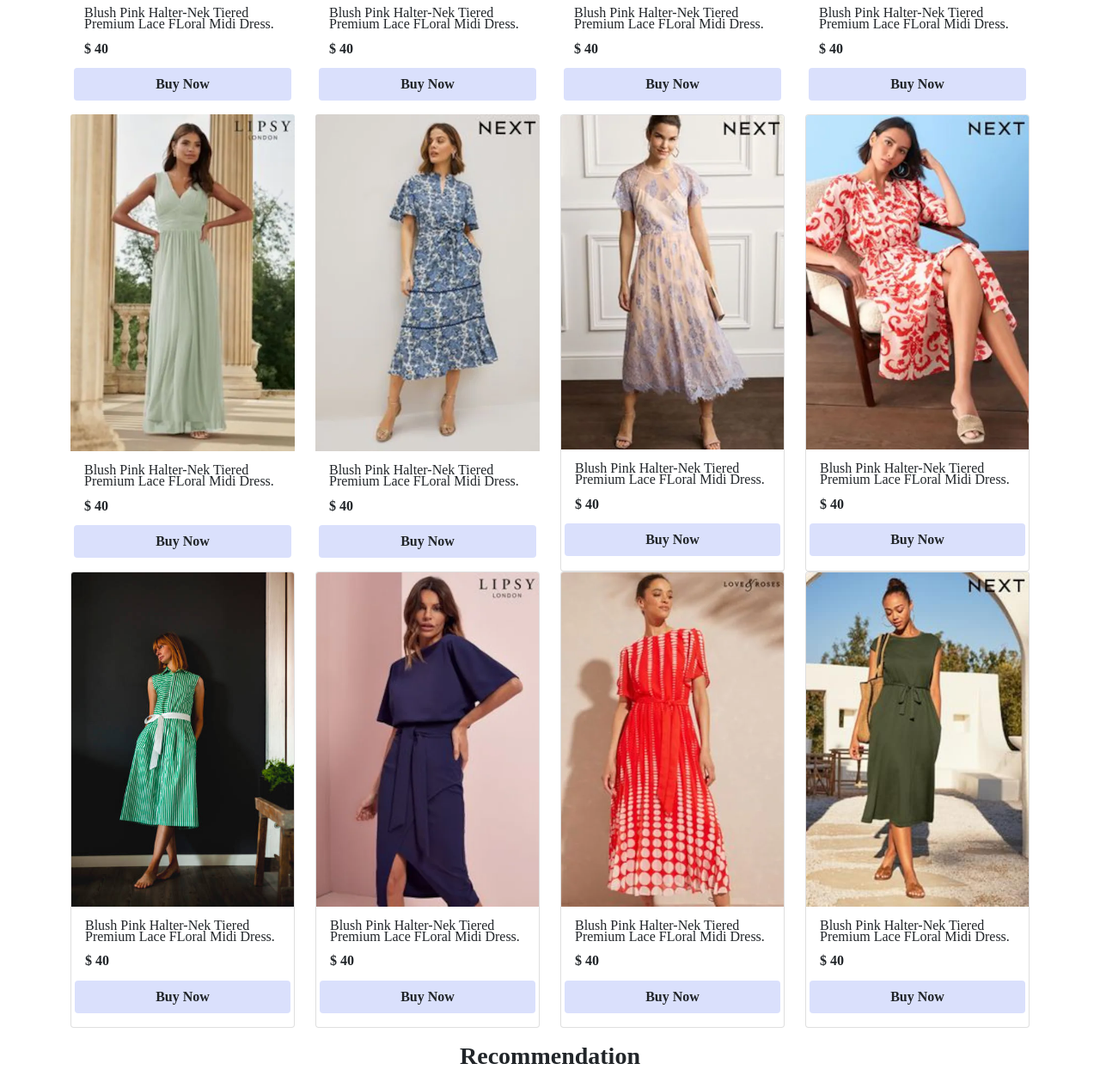
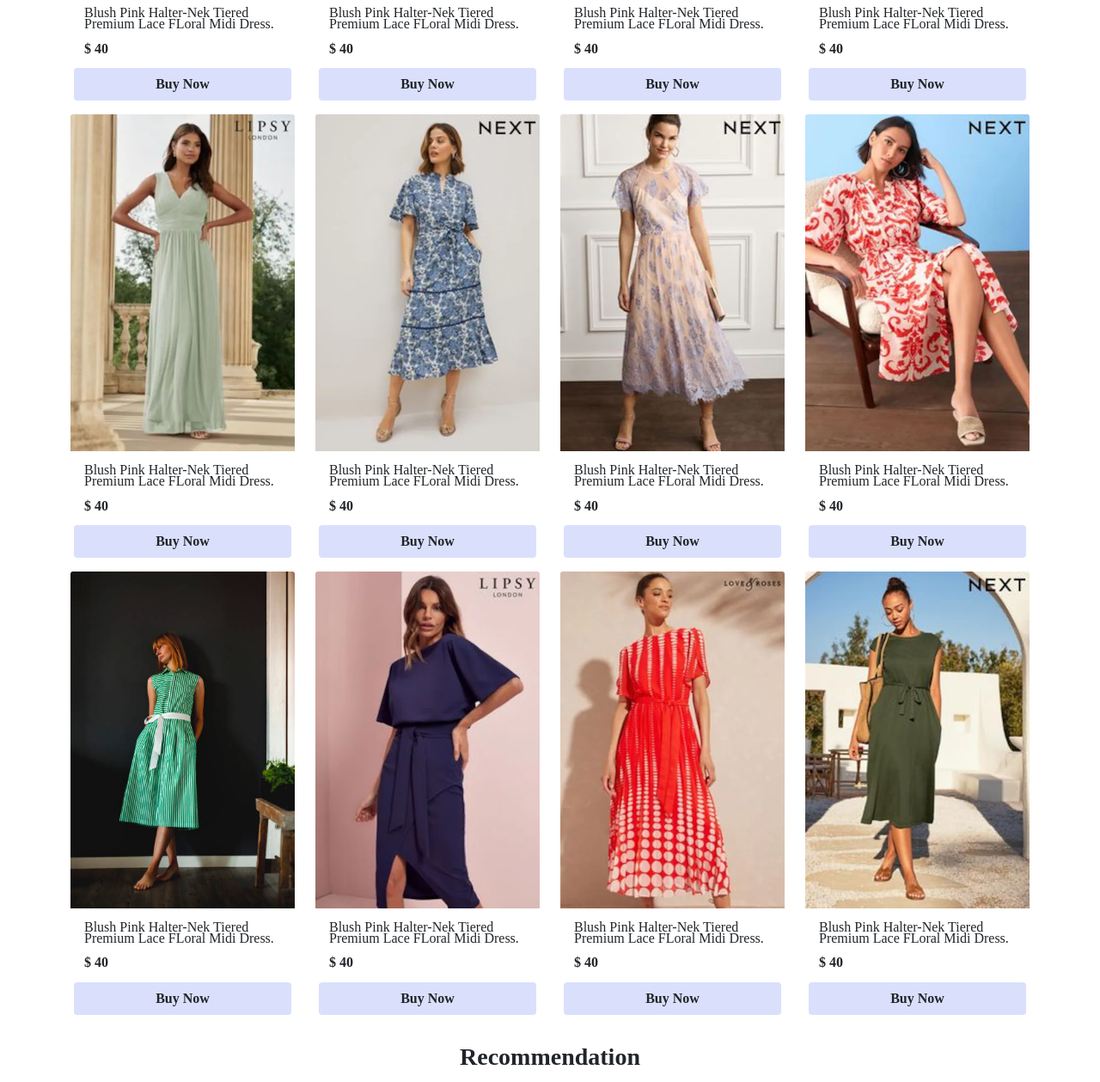
Before and after one commit to InaQureshi/Ina-Boutique, a plain HTML site: page Dresses.html in a window 1280 px wide. Shown: the part 1080-2339 px from the top of the page at 86% size. Drawn offline with nearby package versions, Linux system fonts and the light colour scheme.

Commit message:
Dresses Updated

```diff
--- a/Dresses.html
+++ b/Dresses.html
@@ -229,7 +229,7 @@
           <!-- Third column -->
 
           <div class="col-md-3">
-            <div class="card b">
+            <div class="card border-0">
               <img
                 src="images/Dresses/Light Peach Pink Floral Lace High Neck Short Sleeve Midi Dress.jpeg"
                 class="card-img-top"
@@ -254,7 +254,7 @@
           <!-- Fourth coloumn -->
 
           <div class="col-md-3">
-            <div class="card">
+            <div class="card border-0">
               <img
                 src="images/Dresses/Red-White 100per Cotton Midi Shirt Dress.jpeg"
                 class="card-img-top"
@@ -281,7 +281,7 @@
 
         <div class="row">
           <div class="col-md-3">
-            <div class="card">
+            <div class="card border-0">
               <img
                 src="images/Dresses/summercomfortgreenmiddress.jpg"
                 class="card-img-top"
@@ -306,7 +306,7 @@
           <!-- Second Column -->
 
           <div class="col-md-3">
-            <div class="card">
+            <div class="card border-0">
               <img
                 src="images/Dresses/Lipsy Navty Kimono Tie Waist Cotton Midi Dress.jpeg"
                 class="card-img-top"
@@ -331,7 +331,7 @@
           <!-- Third column -->
 
           <div class="col-md-3">
-            <div class="card">
+            <div class="card border-0">
               <img
                 src="images/Dresses/Love & Roses Red Spot Printed Tulip Sleeve Plated Midi Dress.jpeg"
                 class="card-img-top"
@@ -356,7 +356,7 @@
           <!-- Fourth coloumn -->
 
           <div class="col-md-3">
-            <div class="card">
+            <div class="card border-0">
               <img
                 src="images/Dresses/Khaki Green Short Sleeve Cotton Dress.jpeg"
                 class="card-img-top"
```
